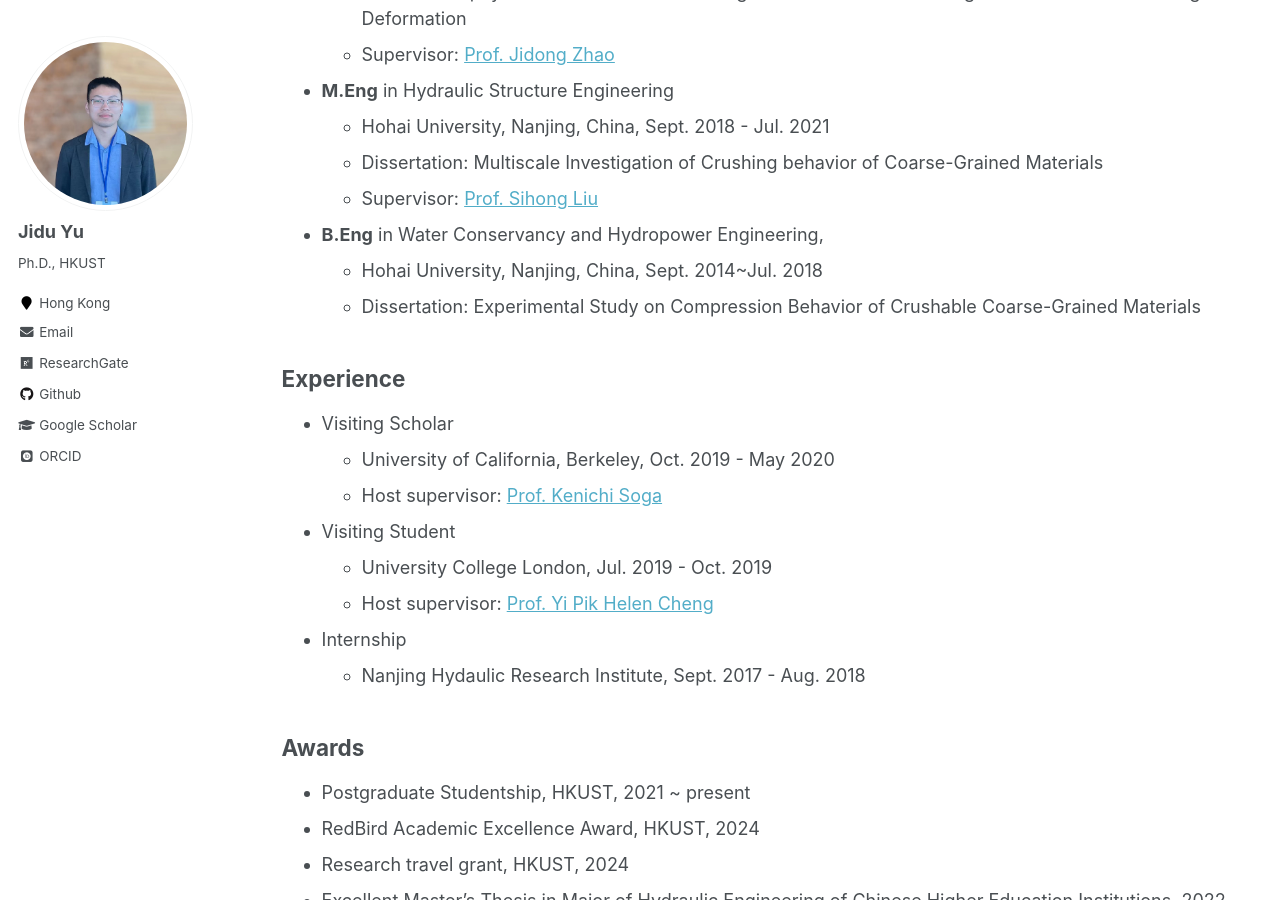
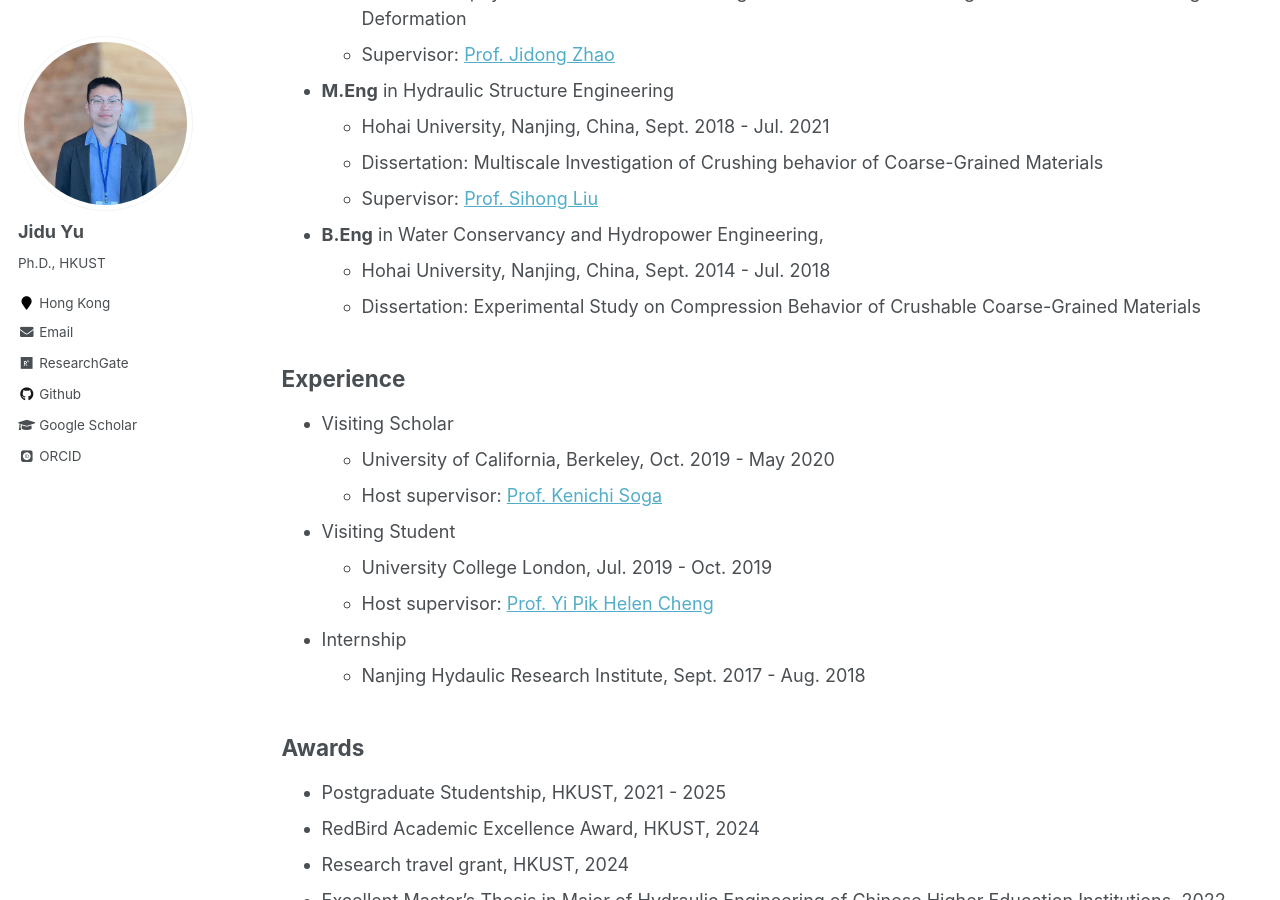
Before and after one commit to yujidu/yujidu.github.io, a Jekyll site: the page built from _pages/cv.md, in a window 1280 px wide and 900 px high, scrolled down 330 px. Built offline with Jekyll 4.4.1, drawn with Linux system fonts in a browser that asks for light colours; some web fonts are replaced.

Commit message:
education

```diff
--- a/_pages/cv.md
+++ b/_pages/cv.md
@@ -21,7 +21,7 @@ Education
   * Supervisor: [Prof. Sihong Liu](https://www.shliu.com/)
 
 * __B.Eng__ in Water Conservancy and Hydropower Engineering,
-  * Hohai University, Nanjing, China, Sept. 2014~Jul. 2018
+  * Hohai University, Nanjing, China, Sept. 2014 - Jul. 2018
   * Dissertation: Experimental Study on Compression Behavior of Crushable Coarse-Grained Materials
 
 Experience
@@ -39,7 +39,7 @@ Experience
 
 Awards
 -----
-* Postgraduate Studentship, HKUST, 2021 ~ present
+* Postgraduate Studentship, HKUST, 2021 - 2025
 * RedBird Academic Excellence Award, HKUST, 2024
 * Research travel grant, HKUST, 2024
 * Excellent Master’s Thesis in Major of Hydraulic Engineering of Chinese Higher Education Institutions, 2022
```
